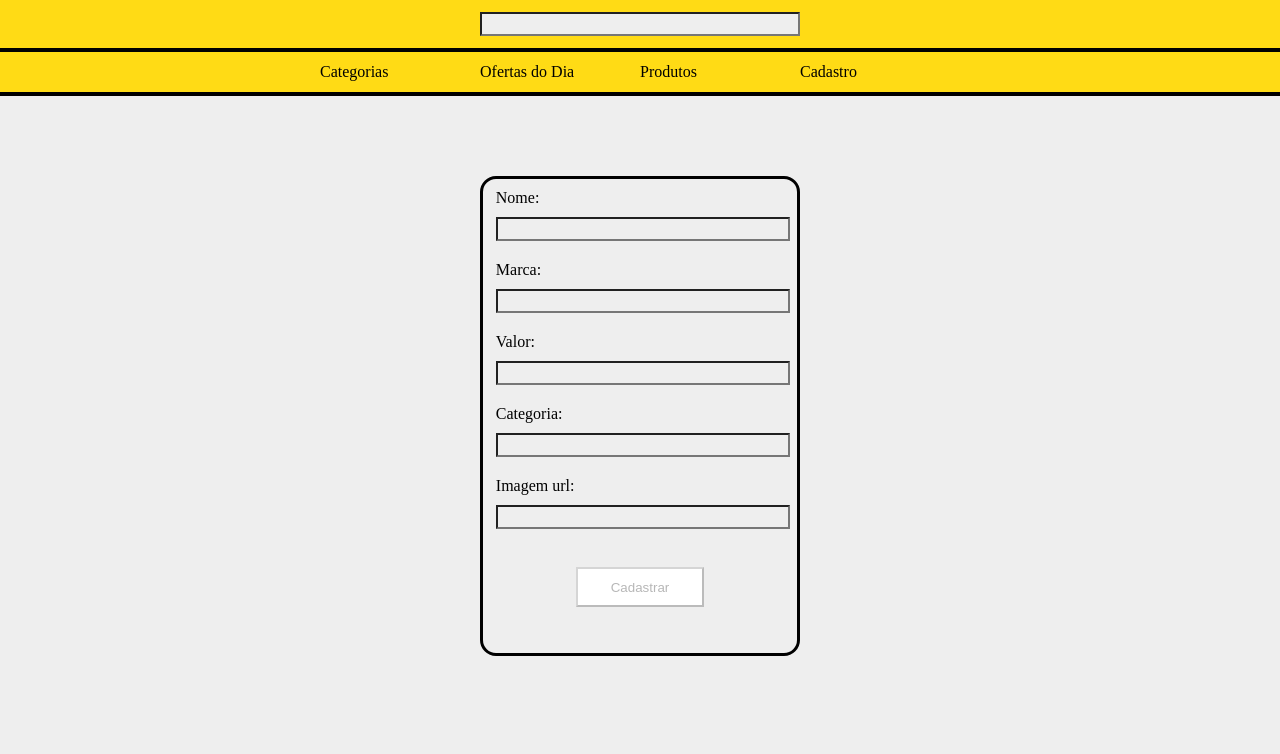
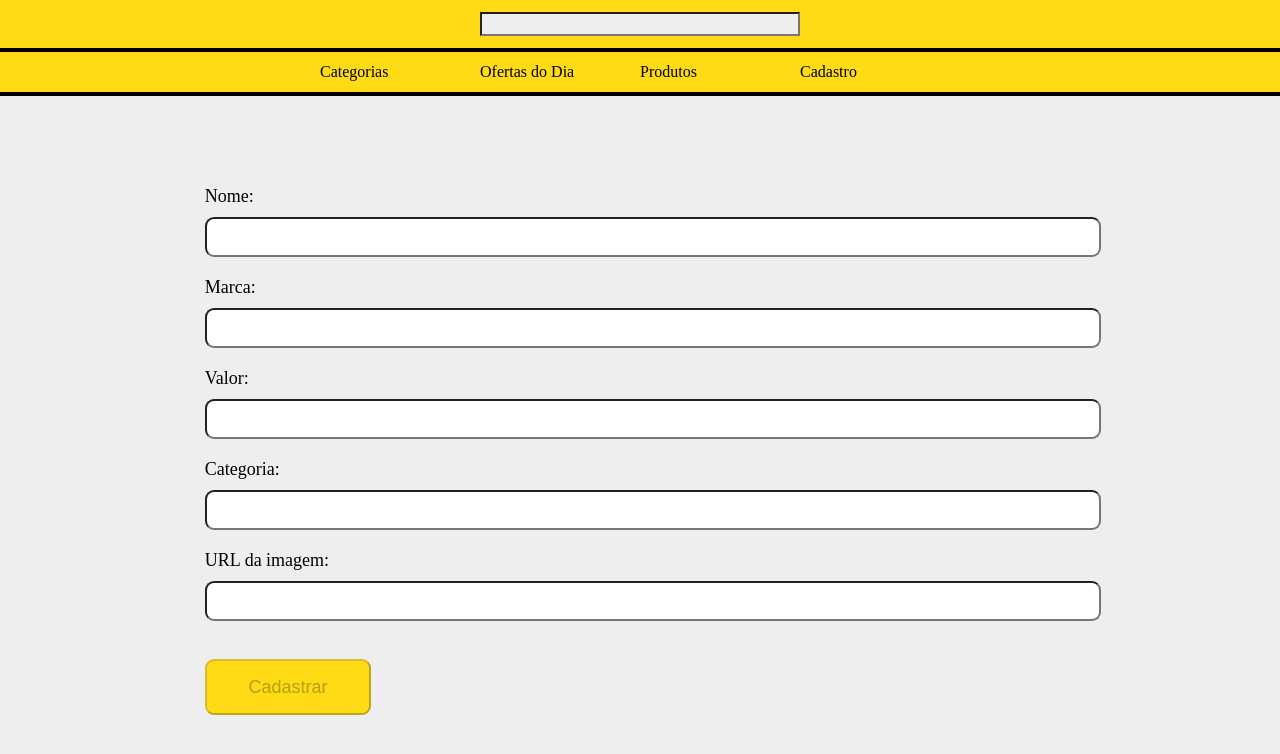
Before and after one commit to TSThiago/Mod4-secao4.3, a React (Vite) app: page /cadastro in a window 1280 px wide. Shown: the top 754 px of the page. Built offline with nearby package versions, Linux system fonts and the light colour scheme.

Commit message:
implementação das validações no formulário

```diff
--- a/src/Components/Molecules/ProductCard.tsx
+++ b/src/Components/Molecules/ProductCard.tsx
@@ -5,7 +5,7 @@ import { useState } from "react"
 export interface IProduct {
     nome: string;
     marca: string;
-    valor: number;
+    valor: string;
     categoria: string;
     imagem: string;
     id: number
@@ -29,15 +29,15 @@ const ProductCard: React.FC<IProductCard> = ({ data, status }) => {
 
     const ProductsCard = (products: IProduct[]) => {
         if (decrescent) {
-            return products.sort((a, b) => a.valor && b.valor ? a.valor - b.valor : 0).map((product) => {
+            return products.sort((a, b) => a.valor && b.valor ? parseFloat(a.valor) - parseFloat(b.valor) : 0).map((product) => {
                 return <div key={product.id} className="product">
-                    <Product src={product.imagem} alt={'Imagem de ' + product.nome} spanChildren={product.nome} pChildren={'R$' + product.valor.toFixed(2)}></Product>
+                    <Product src={product.imagem} alt={'Imagem de ' + product.nome} spanChildren={product.nome} pChildren={'R$' + parseFloat(product.valor).toFixed(2)}></Product>
                 </div>
             });
         } else {
-            return products.sort((a, b) => a.valor && b.valor ? b.valor - a.valor : 0).map((product) => {
+            return products.sort((a, b) => a.valor && b.valor ? parseFloat(b.valor) - parseFloat(a.valor) : 0).map((product) => {
                 return <div key={product.id} className="product">
-                    <Product src={product.imagem} alt={'Imagem de ' + product.nome} spanChildren={product.nome} pChildren={'R$' + product.valor.toFixed(2)}></Product>
+                    <Product src={product.imagem} alt={'Imagem de ' + product.nome} spanChildren={product.nome} pChildren={'R$' + parseFloat(product.valor).toFixed(2)}></Product>
                 </div>
             });
         }
--- a/src/Components/Molecules/Form.tsx
+++ b/src/Components/Organisms/Form.tsx
@@ -18,7 +18,7 @@ const Form: React.FC = () => {
             marca: '',
             valor: '',
             categoria: '',
-            imagem: ''
+            imagem: '',
         },
         onSubmit: (values) => {
             let newProduct: object = values
@@ -34,9 +34,39 @@ const Form: React.FC = () => {
                 .then(function (response) {
                     return response.json();
                 })
-            alert(formik.values.nome + " registardo com sucesso!")
+            alert(formik.values.nome + " registrado com sucesso!")
+        },
+        validate: (values) => {
+            const errors: { nome?: string, marca?: string, valor?: string, categoria?: string, imagem?: string } = {};
+            if (!values.nome) {
+                errors.nome = "Preencha esse campo!"
+            } else if (/[^a-zA-Z0-9À-ü]/i.test(values.nome)) {
+                errors.nome = "Algarismos inválidos"
+            }
+
+            if (!values.marca) {
+                errors.marca = "Preencha esse campo!"
+            }
+
+            if (!values.valor) {
+                errors.valor = "Preencha esse campo!"
+            } else if (parseFloat(values.valor) < 1 || !parseFloat(values.valor)) {
+                errors.valor = "Valor inválido"
+            }
+
+            if (!values.categoria) {
+                errors.categoria = "Preencha esse campo!"
+            } else if (/[^a-zA-Z0-9À-ü]/i.test(values.nome)) {
+                errors.categoria = "Algarismos inválidos"
+            }
+
+            if (!values.imagem) {
+                errors.imagem = "Preencha esse campo!"
+            }
+            return errors
         }
     })
+
     const [disabled, setDisabled] = useState(true);
 
     useEffect(() => {
@@ -44,17 +74,32 @@ const Form: React.FC = () => {
     }, [formik.values]);
 
     return (
-        <form onSubmit={formik.submitForm}>
+        <form onSubmit={formik.handleSubmit}>
             <label htmlFor="nome">Nome:</label>
             <input onChange={formik.handleChange} defaultValue={formik.values.nome} id="nome" type="text" />
+
+            {formik.errors.nome}
+
             <label htmlFor="marca">Marca:</label>
             <input onChange={formik.handleChange} defaultValue={formik.values.marca} id="marca" type="text" />
+
+            {formik.errors.marca}
+
             <label htmlFor="valor">Valor:</label>
             <input onChange={formik.handleChange} defaultValue={formik.values.valor} id="valor" type="text" />
+
+            {formik.errors.valor}
+
             <label htmlFor="categoria">Categoria:</label>
             <input onChange={formik.handleChange} defaultValue={formik.values.categoria} id="categoria" type="text" />
-            <label htmlFor="imagem">Imagem url:</label>
+
+            {formik.errors.categoria}
+
+            <label htmlFor="imagem">URL da imagem:</label>
             <input onChange={formik.handleChange} defaultValue={formik.values.imagem} id="imagem" type="text" />
+
+            {formik.errors.imagem}
+
             <br></br>
             <button disabled={disabled} type="submit">Cadastrar</button>
         </form>
--- a/src/Components/Page/FormPage.tsx
+++ b/src/Components/Page/FormPage.tsx
@@ -1,6 +1,7 @@
 import NavBar from "../Organisms/NavBar"
-import Form from "../Molecules/Form"
+import Form from "../Organisms/Form"
 import './style.sass'
+
 const FormPage : React.FC = () => {
     return (
         <>
--- a/src/Components/Page/style.sass
+++ b/src/Components/Page/style.sass
@@ -12,7 +12,7 @@ body
 
 .buttons
     width: 40vw
-    height: 7vh
+    height: 10vh
     border-radius: 1em
     margin: 0 auto
     display: flex
@@ -23,12 +23,12 @@ body
 
 
 button
+    font-size: large
     cursor: pointer
-    height: 5vh
-    width: 10vw
-    background-color: white
-
-
+    height: 7vh
+    width: 13vw
+    background-color: #ffdb15
+    border-radius: 0.5em
 
 input
     width: 25vw
@@ -132,22 +132,27 @@ img
     margin-left: 1vw
 
 form label
+    font-size: large
     margin: 10px 1vw 0 1vw
 
 form input
-    width: 23vw
+    font-size: large
+    background-color: white
+    border-radius: 0.5em
+    width: 70vw
+    height: 5vh
     margin: 0 1vw
 
 form
-    border: solid
-    border-radius: 1em
     margin: 10vh auto
-    height:60vh
-    width:25vw
+    width:70vw
     display: flex
     gap: 10px
     flex-direction: column
     align-itens: center
 
 form button
-    margin: 0 auto
+    font-size: large
+    border-radius: 0.5em
+    margin-left: 1vw
+    background-color: #ffdb15
```
